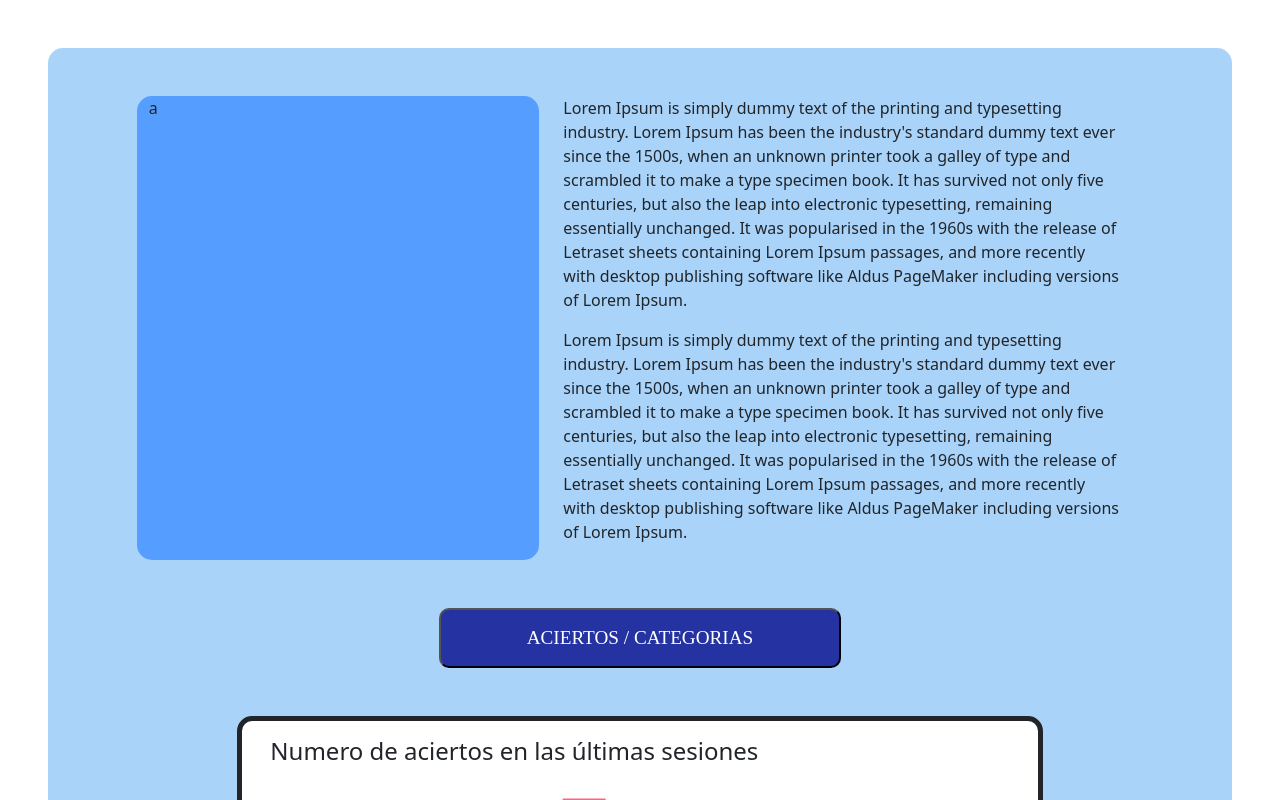
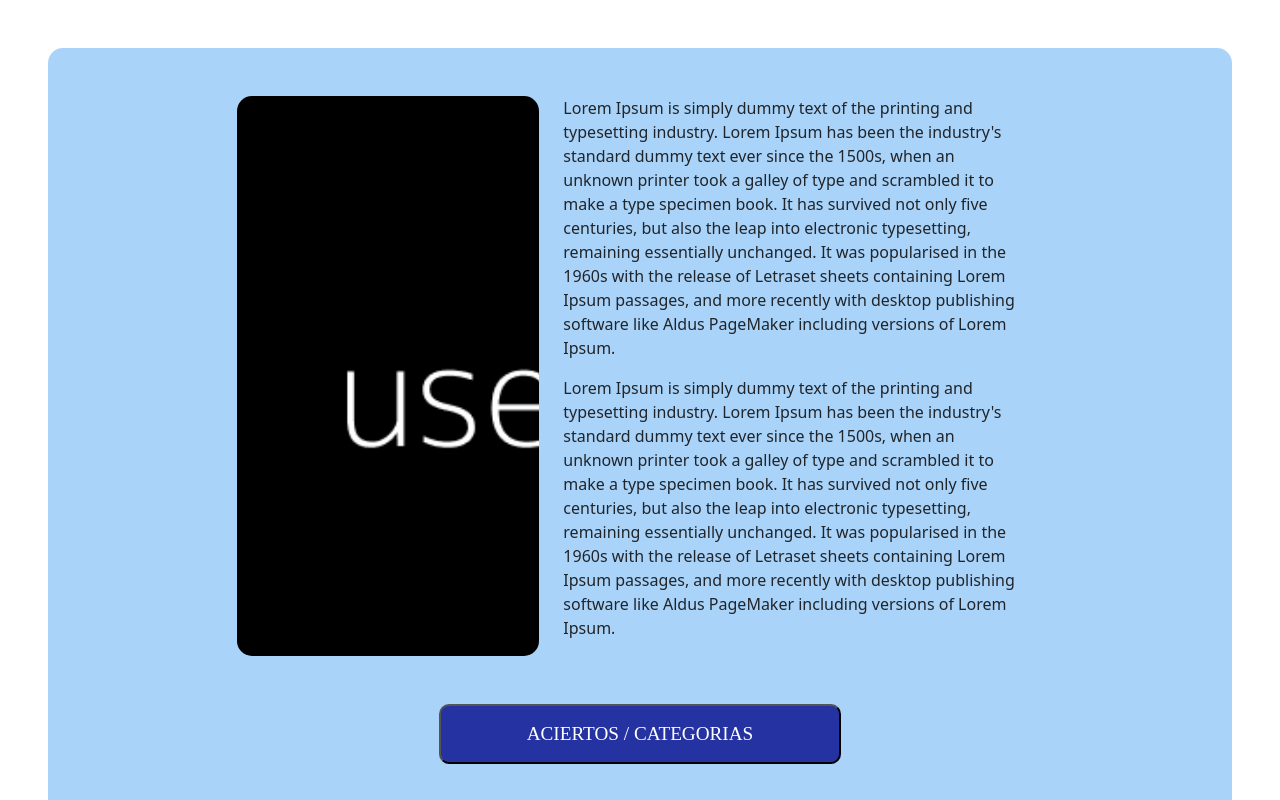
Before and after one commit to guillemsusial/PaginaGuttmannEstructura, an Angular app in the folder aplicacionGuttmann/: page / in a window 1280 px wide. Shown: the top 800 px of the page. Built offline with nearby package versions, Linux system fonts and the light colour scheme; a web font is replaced by a local one.

Commit message:
users_11_05

```diff
--- a/aplicacionGuttmann/src/app/components/user/user.component.css
+++ b/aplicacionGuttmann/src/app/components/user/user.component.css
@@ -1,6 +1,9 @@
 #foto-user{
     background-color: rgb(85, 158, 255);
     border-radius: 15px;
+    background-image: url("../../../assets/img/DefaultUser.png");
+    background-repeat: no-repeat;
+    background-size: cover;
 }
 
 .div-user{
@@ -35,6 +38,3 @@
     background-color: #2532a1;
     color: white;
 }
-
-
-/*CSS GRAFICOS*/
--- a/aplicacionGuttmann/src/app/components/user/user.component.html
+++ b/aplicacionGuttmann/src/app/components/user/user.component.html
@@ -1,9 +1,8 @@
 <div class="container-flex contenedor mt-5 mb-5 ms-5 me-5">
   <div class="row">
-    <div class="col-4 offset-1 div-user mt-5 mb-5" id="foto-user">
-      a
+    <div class="col-3 offset-2 div-user mt-5 mb-5" id="foto-user">
     </div>
-    <div class="col-6 pt-5 pb-5 ps-4 pe-4">
+    <div class="col-5 pt-5 pb-5 ps-4 pe-4">
       <p>Lorem Ipsum is simply dummy text of the printing and typesetting industry. Lorem Ipsum has been the
         industry's
         standard dummy text ever since the 1500s, when an unknown printer took a galley of type and scrambled it to
```
Also changed, not shown: aplicacionGuttmann/src/assets/img/DefaultUser.png (added).
